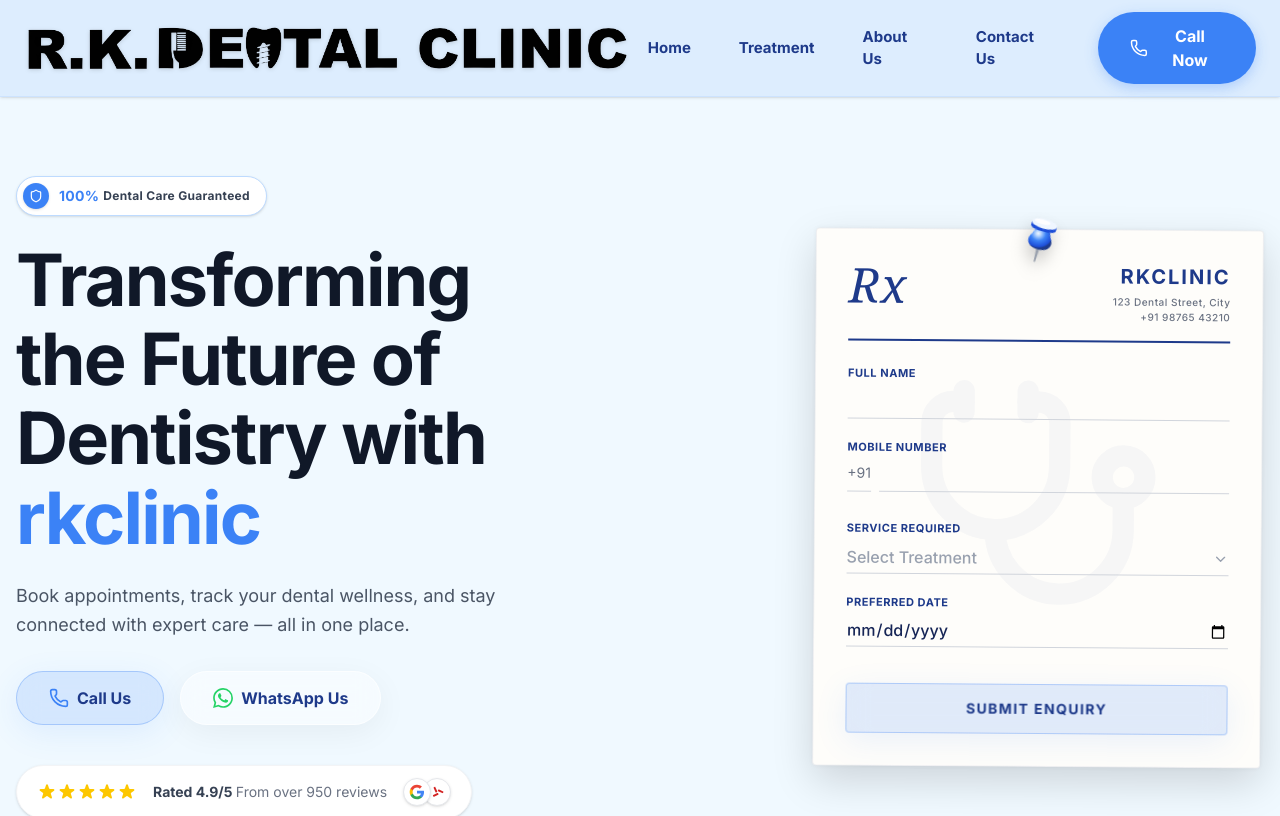
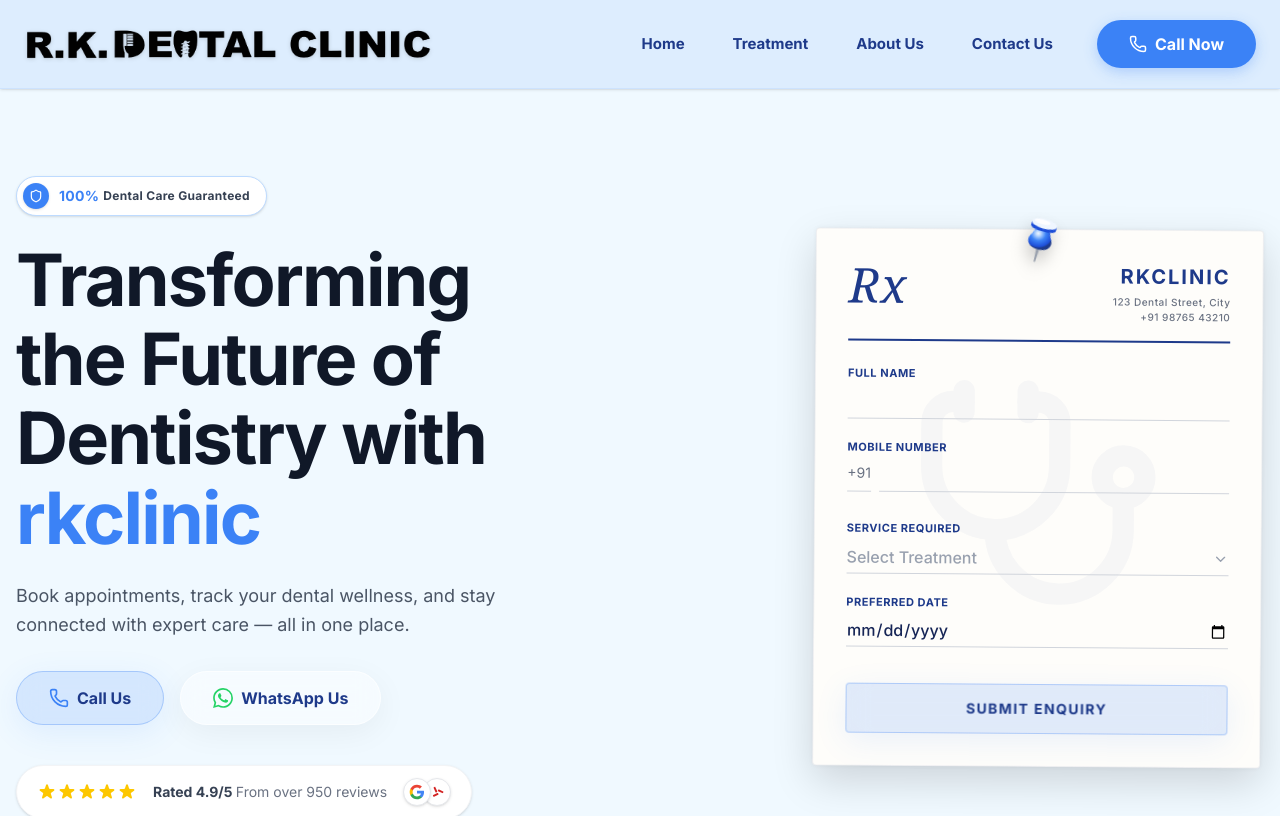
Before and after one commit to khusshis/dental, a React (Vite) app: page / in a window 1280 px wide. Shown: the top 816 px of the page. Built offline with nearby package versions, Linux system fonts and the light colour scheme.

Commit message:
Adjust desktop logo size and alignment

```diff
--- a/src/App.tsx
+++ b/src/App.tsx
@@ -259,9 +259,9 @@
             className="max-w-[1400px] mx-auto flex justify-between items-center w-full px-4 md:px-6 py-2 md:py-3"
           >
             {/* Logo */}
-            <div className="flex items-center cursor-pointer hover:scale-105 transition-transform z-10 h-14 md:h-16">
+            <div className="flex items-center cursor-pointer hover:scale-105 transition-transform z-10 h-14 lg:h-16 py-1 lg:py-0">
               <img src="/logo.png" alt="RK Logo" className="h-full w-auto object-contain drop-shadow-sm lg:hidden" />
-              <img src="/desktop-logo.png" alt="RK Dental Clinic" className="hidden lg:block h-full w-auto object-contain drop-shadow-sm py-2" />
+              <img src="/desktop-logo.png" alt="RK Dental Clinic" className="hidden lg:block h-7 xl:h-8 w-auto object-contain drop-shadow-sm" />
             </div>
 
             {/* Desktop Nav & Buttons */}
```
